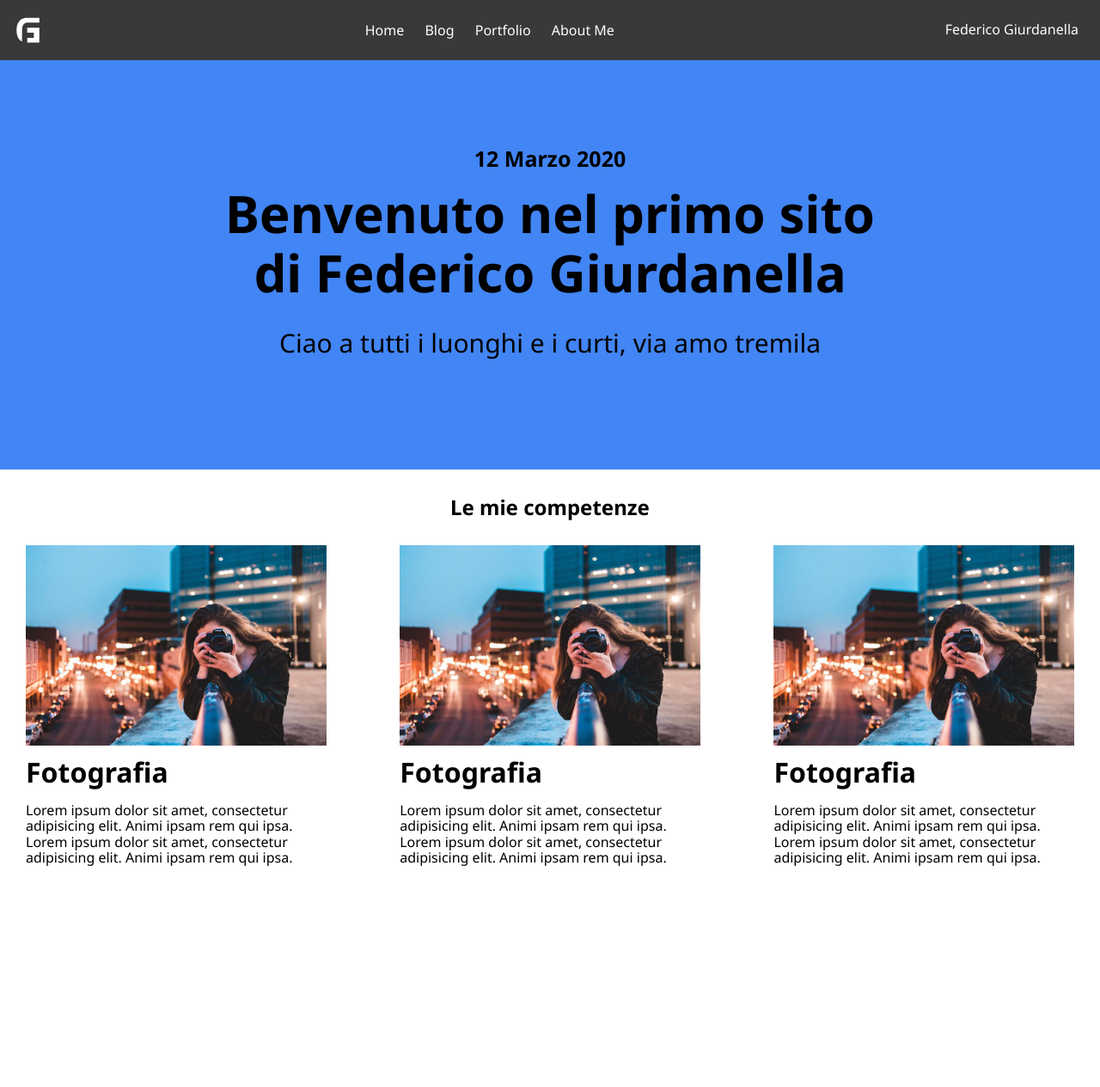
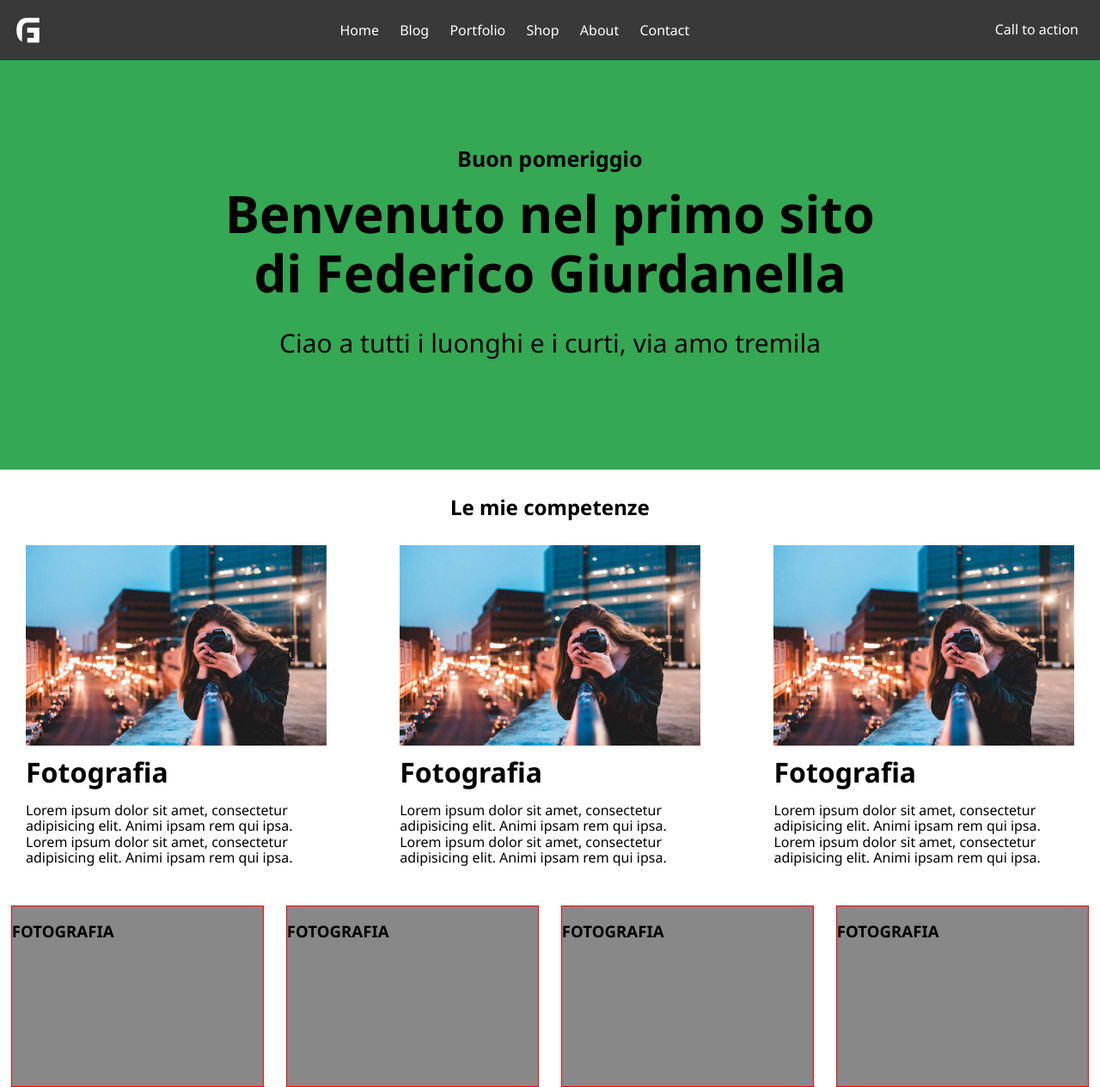
Before and after one commit to Fred3rick/fridericus, a plain HTML site: page index.html in a window 1280 px wide. Shown: the whole page at 86% size. Before the commit the page ends 1053 px from the top, so only its background shows below. Drawn offline with nearby package versions, Linux system fonts and the light colour scheme.

Commit message:
Modifiche al css + Aggiunta di alcuni scripts

```diff
--- a/css/style.css
+++ b/css/style.css
@@ -20,7 +20,7 @@ a{color: #fff; text-decoration: none;}
 .header__hamburger{display: none;}
 
 /* ! Hero */
-.hero{padding: 100px; background: #4285f4; text-align: center;}
+.hero{padding: 100px; text-align: center;}
 .hero h1{font-size: 60px; max-width: 800px; margin: 0 auto;}
 .hero h3{font-size: 30px; font-weight: normal;}
 .hero h5{font-size: 25px; margin: 0px 0px 15px 0px;}
@@ -30,6 +30,10 @@ a{color: #fff; text-decoration: none;}
 .grid__skill{flex-basis: 32%; padding: 30px;}
 .grid__skill img{width: 100%; height: auto;}
 .grid__skill h3{font-size: 32px; font-weight: 700; margin: 10px 0 10px 0;}
+
+.grid_2{display: flex; justify-content: space-around; margin: 0 auto}
+.grid__works{flex-basis: 23%; text-transform: uppercase; padding-bottom: 150px; border: 1px solid red; display: block; background-color: #888;}
+
 
 
 /* -------------------------------------------------------------------------------- */
@@ -91,6 +95,8 @@ a{color: #fff; text-decoration: none;}
 .grid__skill{flex-basis: 100%; margin: 0px 0px -40px 0px;}
 
 
+
+
 }
 
 
--- a/index.html
+++ b/index.html
@@ -25,11 +25,13 @@
         <li><a href="#">Home</a></li>
         <li><a href="#">Blog</a></li>
         <li><a href="#">Portfolio</a></li>
-        <li><a href="#">About Me</a></li>
+        <li><a href="#">Shop</a></li>
+        <li><a href="#">About</a></li>
+        <li><a href="#">Contact</a></li>
       </ul>
     </div>
     <div class="header__cta">
-      <a href="#">Federico Giurdanella</a>
+      <a href="#">Call to action</a>
     </div>
     <div class="header__hamburger">
       <span class="line"></span>
@@ -40,7 +42,7 @@
 
   <!-- Main Hero -->
   <div class="hero">
-  <h5>12 Marzo 2020</h5>
+    <h5 id="myGreet"></h5>
     <h1>Benvenuto nel primo sito di Federico Giurdanella</h1>
     <h3>Ciao a tutti i luonghi e i curti, via amo tremila</h3>
   </div>
@@ -70,6 +72,27 @@
       <p>Lorem ipsum dolor sit amet, consectetur adipisicing elit. Animi ipsam rem qui ipsa.
         Lorem ipsum dolor sit amet, consectetur adipisicing elit. Animi ipsam rem qui ipsa.</p>
     </div>
+  </div>
+
+  <!-- My works cards -->
+
+  <div class="grid_2">
+
+    <div class="grid__works">
+      <h3>Fotografia</h3>
+    </div>
+
+    <div class="grid__works">
+      <h3>Fotografia</h3>
+    </div>
+
+    <div class="grid__works">
+      <h3>Fotografia</h3>
+    </div>
+
+    <div class="grid__works">
+      <h3>Fotografia</h3>
+    </div>
 
   </div>
 
@@ -82,26 +105,44 @@
 
 
 
-<!-- Font Awesome -->
+  <!-- Font Awesome (da includere a parte) -->
   <!-- <script src="https://kit.fontawesome.com/ac3472581c.js" crossorigin="anonymous"></script> -->
 
   <script src="https://code.jquery.com/jquery-1.12.4.min.js"></script>
 
   <script type="text/javascript">
-
     /* Open Panel */
     $(".header__hamburger").on('click', function() {
       $(".header__menu").toggleClass("header__menu--open");
     });
 
     /* Change Icon*/
-  $(document).ready(function(){
-  $(".header__hamburger").click(function(){
+    $(document).ready(function() {
+      $(".header__hamburger").click(function() {
         $(this).toggleClass("header__hamburger--active");
       });
     });
 
+    /* Change color on refresh */
+    $(document).ready(function() {
+      var colors = ["#4285F4", "#EA4335", "#34A853", "#F9AB00"];
+      var rand = Math.floor(Math.random() * colors.length);
+      $('.hero').css("background-color", colors[rand]);
+    });
+
+    /* Greeting */
+    var myDate = new Date();
+    var hrs = myDate.getHours();
+    var greet;
+    if (hrs < 12)
+      greet = 'Buongiorno';
+    else if (hrs >= 12 && hrs <= 17)
+      greet = 'Buon pomeriggio';
+    else if (hrs >= 17 && hrs <= 24)
+      greet = 'Buonasera';
+    document.getElementById('myGreet').innerHTML = greet;
   </script>
+
 
 </body>
 
```
Lines whose indentation alone changed are shown as unchanged.
